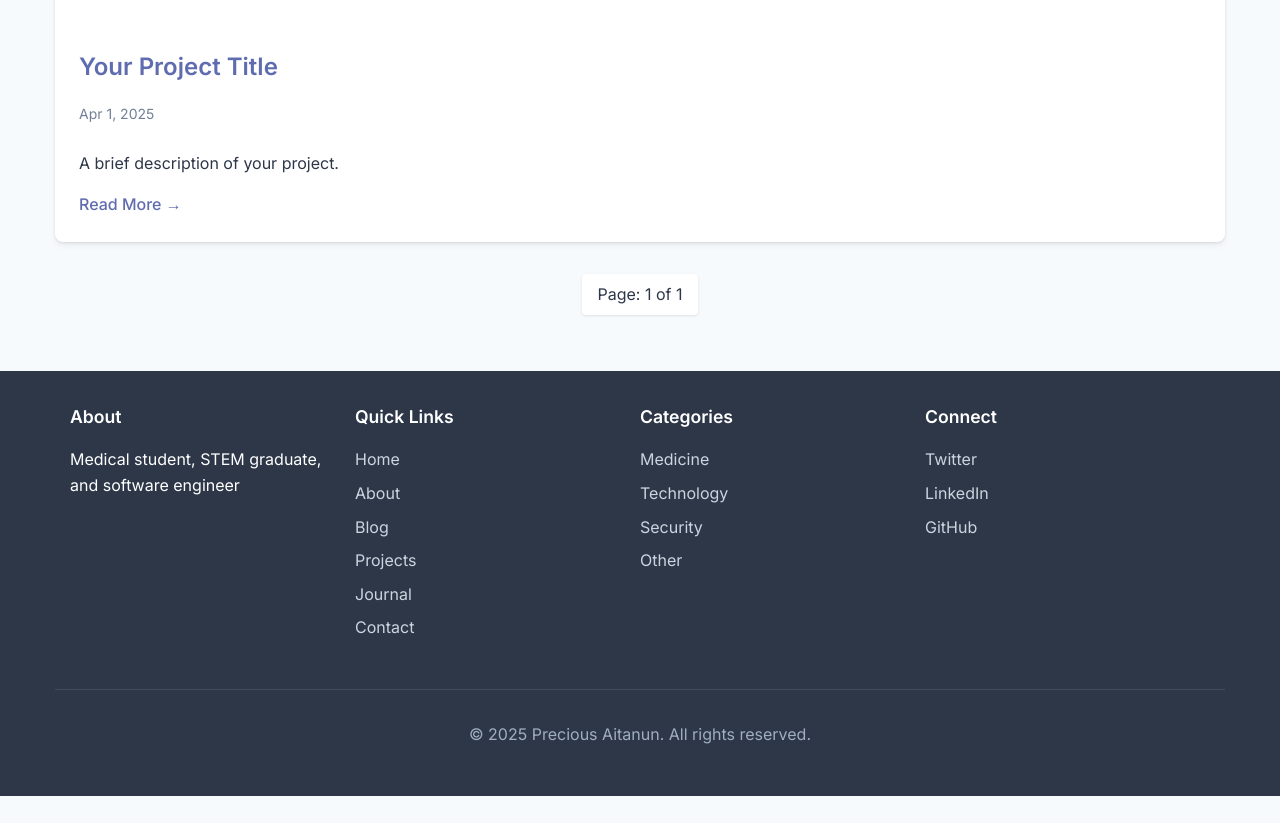
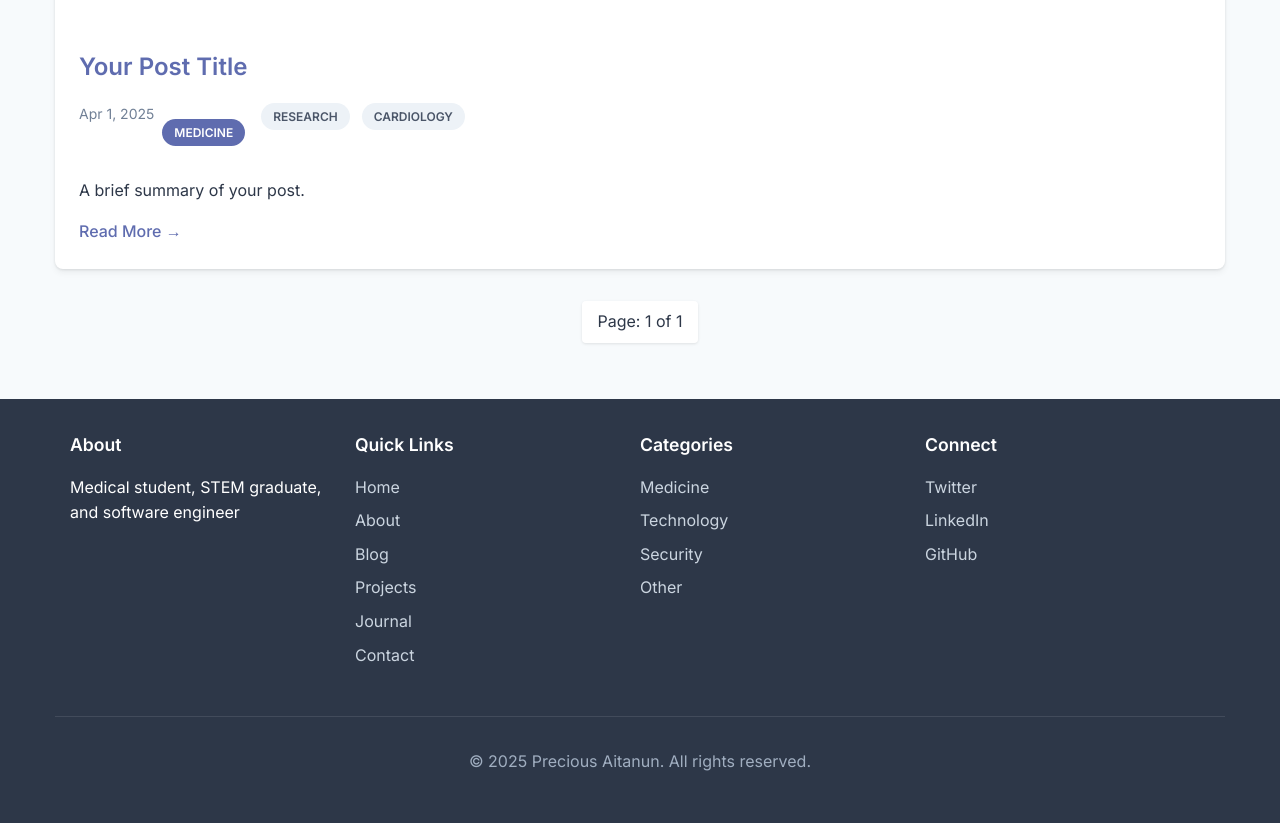
Before and after one commit to Nadira3/Nadira3.github.io, a Jekyll site: the page built from blog/index.html, in a window 1280 px wide and 1306 px high. Shown: the part 483-1306 px from the top of the window. Built offline with Jekyll 4.4.1, drawn with Linux system fonts in a browser that asks for light colours; the list of posts is cut into pages by our own code.

Commit message:
change layout for post

```diff
--- a/_posts/2025-03-01-welcome-to-jekyll.markdown
+++ b/_posts/2025-03-01-welcome-to-jekyll.markdown
@@ -1,12 +1,11 @@
 ---
-layout: project
-title: "Your Project Title"
+layout: post
+title: "Your Post Title"
 date: 2025-04-01
-technologies: [Python, TensorFlow, React]
-github_link: https://github.com/Nadira3/portfolio
-demo_link: https://demo-link.com
-header_image: /assets/images/projects/your-project-image.jpg
-excerpt: "A brief description of your project."
+categories: [Medicine]
+tags: [research, cardiology]
+header_image: /assets/images/posts/your-header-image.jpg
+excerpt: "A brief summary of your post."
 ---
 
 # {{ page.title }}
```
